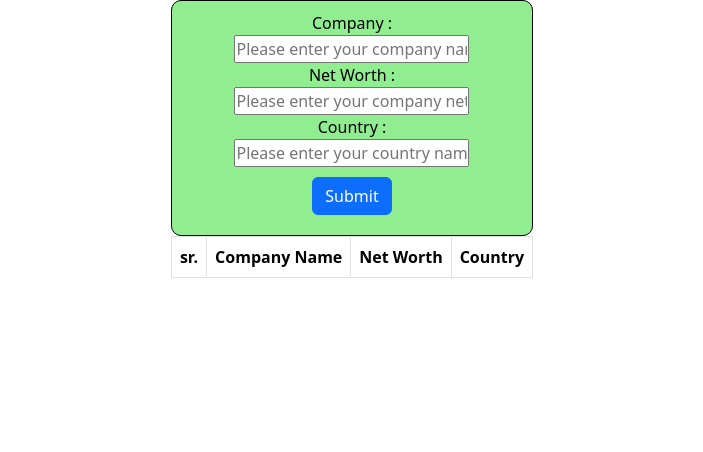
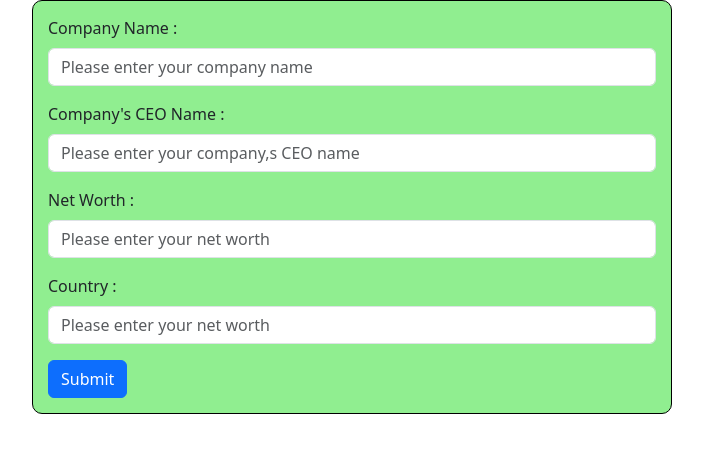
Before and after one commit to banti377/React, a React (Vite) app in the folder vite-project/: page / in a window 1280 px wide. Shown: the top 452 px of the page, without its empty margins (288-991 px from the left). Built offline with nearby package versions, Linux system fonts and the light colour scheme.

Commit message:
add data

```diff
--- a/vite-project/src/9.input/MultipleInputCom.jsx
+++ b/vite-project/src/9.input/MultipleInputCom.jsx
@@ -18,7 +18,7 @@ export default function MultipleInputCom() {
         setUser({ ...user, [e.target.name]: e.target.value })
     }
 
-    // ad object(user state) into array(userData)
+    // add object(user state) into array(userData)
     function submitHandler() {
         setUserData([...userData, user])
         setUser({
--- a/vite-project/src/9.input/MultipleInputTask.jsx
+++ b/vite-project/src/9.input/MultipleInputTask.jsx
@@ -2,46 +2,89 @@ import React, { useState } from 'react'
 import Table from 'react-bootstrap/esm/Table'
 import Button from 'react-bootstrap/Button';
 import "./inputTask.css"
+import Form from 'react-bootstrap/Form';
 
 export default function MultipleInputTask() {
     let [user, setUser] = useState({
         company: "",
+        ceo: "",
         networth: "",
         country: ""
     })
 
     let [userData, setUserData] = useState([])
+    let [isUpdate, setIsUpdate] = useState(false)
+    let [index, setIndex] = useState(null)
 
     function getData(e) {
         setUser({ ...user, [e.target.name]: e.target.value })
     }
 
     function submitHandler() {
+        if (isUpdate) {
+            userData.splice(index, 1, user)
+            setUser({
+                company: "",
+                ceo: "",
+                networth: "",
+                country: "",
+            })
+            setIsUpdate(false)
+        } else {
             setUserData([...userData, user])
             setUser({
                 company: "",
+                ceo: "",
                 networth: "",
-            country: ""
+                country: "",
             })
         }
+    }
+
+    function deleteHandler(index) {
+        userData.splice(index, 1)
+        setUserData([...userData])
+    }
+
+    function updateHandler(ele, index) {
+        setUser(ele)
+        setIsUpdate(true)
+        setIndex(index)
+    }
     return (
-        <>
         <div className='inputform'>
-                <label htmlFor="company">Company :</label>
-                <input value={user.company} type="text" onChange={(e) => getData(e)} name="company" placeholder='Please enter your company name' id="company" />
-                <label htmlFor="networth">Net Worth :</label>
-                <input value={user.networth} type="text" onChange={(e) => getData(e)} name="networth" placeholder='Please enter your company net worth' id="networth" />
-                <label htmlFor="country">Country :</label>
-                <input value={user.country} type="text" onChange={(e) => getData(e)} name="country" placeholder='Please enter your country name' id="country" />
-                <Button variant="primary" onClick={() => submitHandler()}>Submit</Button>
-            </div>
-            <Table striped bordered hover>
+            <Form>
+                <Form.Group className="mb-3">
+                    <Form.Label>Company Name :</Form.Label>
+                    <Form.Control value={user.company} type="text" onChange={(e) => getData(e)} name="company" placeholder='Please enter your company name' id="company" />
+                </Form.Group>
+                <Form.Group className="mb-3">
+                    <Form.Label>Company's CEO Name :</Form.Label>
+                    <Form.Control value={user.ceo} type="text" onChange={(e) => getData(e)} name="ceo" placeholder='Please enter your company,s CEO name' id="ceo" />
+                </Form.Group>
+                <Form.Group className="mb-3">
+                    <Form.Label>Net Worth :</Form.Label>
+                    <Form.Control value={user.networth} type="text" onChange={(e) => getData(e)} name="networth" placeholder='Please enter your net worth' id="networth" />
+                </Form.Group>
+                <Form.Group className="mb-3">
+                    <Form.Label>Country :</Form.Label>
+                    <Form.Control value={user.country} type="text" onChange={(e) => getData(e)} name="country" placeholder='Please enter your net worth' id="country" />
+                </Form.Group>
+                <Button variant="primary" onClick={() => submitHandler()}>{isUpdate ? "Update" : "Submit"}</Button>
+
+            </Form>
+            <div>
+                {userData.length > 0 && (
+                    <Table className='mt-4' striped bordered hover>
                         <thead>
                             <tr>
                                 <th>sr.</th>
                                 <th>Company Name</th>
+                                <th>Ceo</th>
                                 <th>Net Worth</th>
                                 <th>Country</th>
+                                <th>Action</th>
+
                             </tr>
                         </thead>
                         <tbody>
@@ -50,13 +93,21 @@ export default function MultipleInputTask() {
                                     <tr key={i}>
                                         <td>{i + 1}</td>
                                         <td>{e.company}</td>
+                                        <td>{e.ceo}</td>
                                         <td>{e.networth}</td>
                                         <td>{e.country}</td>
+                                        <td>
+                                            <Button variant="danger" onClick={() => deleteHandler(i)}>Delete</Button>
+                                            <Button variant="info" onClick={() => updateHandler(e, i)}>Update</Button>
+                                        </td>
+
                                     </tr>
                                 )
                             })}
                         </tbody>
                     </Table>
-        </>
+                )}
+            </div>
+        </div>
     )
 }
--- a/vite-project/src/9.input/inputTask.css
+++ b/vite-project/src/9.input/inputTask.css
@@ -1,15 +1,7 @@
 .inputform {
-    display: flex;
-    justify-content: center;
-    align-items: center;
-    flex-direction: column;
+    width: 50vw;
     background: lightgreen;
-    color: black;
     border: 1px solid black;
     border-radius: 10px;
-    padding: 10px;
+    padding: 15px;
 }
-
-button {
-    margin: 10px !important;
-}
```
Lines whose indentation alone changed are shown as unchanged.
